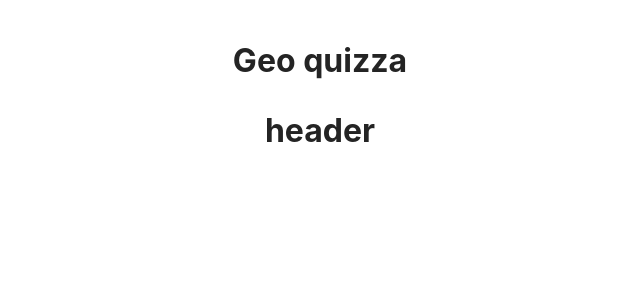
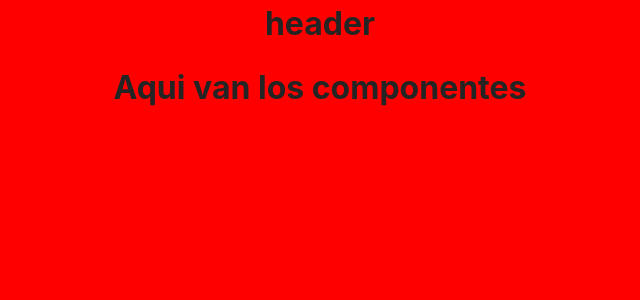
Before and after one commit to Issblann/geoQuiza-taller7, a React (Vite) app: page / in a window 1280 px wide. Shown: the top 300 px of the page, without its empty margins (320-960 px from the left). Built offline with nearby package versions, Linux system fonts and the light colour scheme.

Commit message:
agrego componente layout

```diff
--- a/package.json
+++ b/package.json
@@ -10,10 +10,12 @@
     "preview": "vite preview"
   },
   "dependencies": {
+    "@reduxjs/toolkit": "^2.3.0",
     "axios": "^1.7.7",
     "react": "^18.3.1",
     "react-dom": "^18.3.1",
     "react-icons": "^5.3.0",
+    "react-redux": "^9.1.2",
     "react-router-dom": "^6.27.0",
     "redux": "^5.0.1"
   },
--- a/src/App.css
+++ b/src/App.css
@@ -1,12 +1,5 @@
 #root {
   max-width: 1280px;
   margin: 0 auto;
-  padding: 2rem;
   text-align: center;
 }
-
-@media (min-width: 768px) {
-  #root {
-    padding: 1rem;
-  }
-}
--- a/src/App.jsx
+++ b/src/App.jsx
@@ -1,12 +1,11 @@
 import './App.css';
-import Header from './components/header/header';
+import Layout from './layout/layout';
 
 function App() {
   return (
-    <>
-      <h1>Geo quizza</h1>
-      <Header />
-    </>
+    <Layout>
+      <h1>Aqui van los componentes</h1>
+    </Layout>
   );
 }
 
--- a/src/index.css
+++ b/src/index.css
@@ -15,8 +15,8 @@
   --text-color: #1a2c32;
 }
 
-body {
+* {
   margin: 0;
-  display: flex;
-  min-height: 100vh;
+  padding: 0;
+  box-sizing: border-box;
 }
--- a/src/layout/layout.jsx
+++ b/src/layout/layout.jsx
@@ -1,7 +1,14 @@
 import React from 'react';
-
-const Layout = () => {
-  return <div>layout</div>;
+import './styles/styles.css';
+import Header from '../components/header/header';
+const Layout = ({ children }) => {
+  return (
+    <div className="principal-container-layout">
+      <Header />
+      <main>{children}</main>
+      {/* footer component */}
+    </div>
+  );
 };
 
 export default Layout;
--- a/src/layout/styles/styles.css
+++ b/src/layout/styles/styles.css
@@ -0,0 +1,19 @@
+.principal-container-layout {
+  margin: 0;
+  display: flex;
+  min-height: 100vh;
+  width: 100%;
+  flex-direction: column;
+  max-width: 1280px;
+  background-color: red;
+  margin: 0 auto;
+}
+
+main {
+  padding: 2rem;
+}
+@media (min-width: 768px) {
+  main {
+    padding: 1rem;
+  }
+}
--- a/src/redux/slice/trivia/thunks.js
+++ b/src/redux/slice/trivia/thunks.js
@@ -1,4 +1,3 @@
-import { axios } from 'axios';
 import { createAsyncThunk } from '@reduxjs/toolkit';
 export const thunks = {
   fetchFlagWithName: createAsyncThunk(
```
Also changed, not shown: 1 other file (tests, documents, lock files or other folders).
